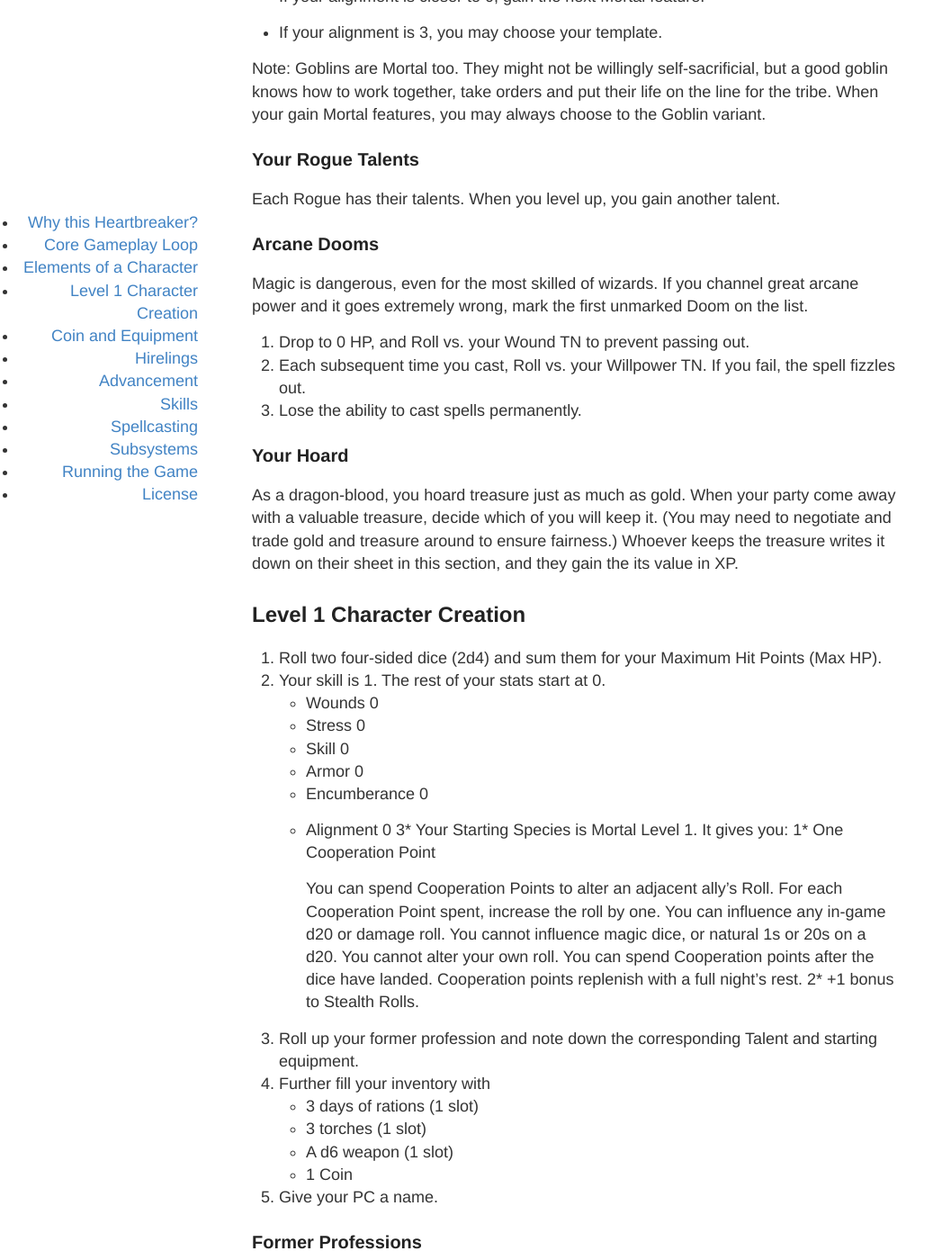
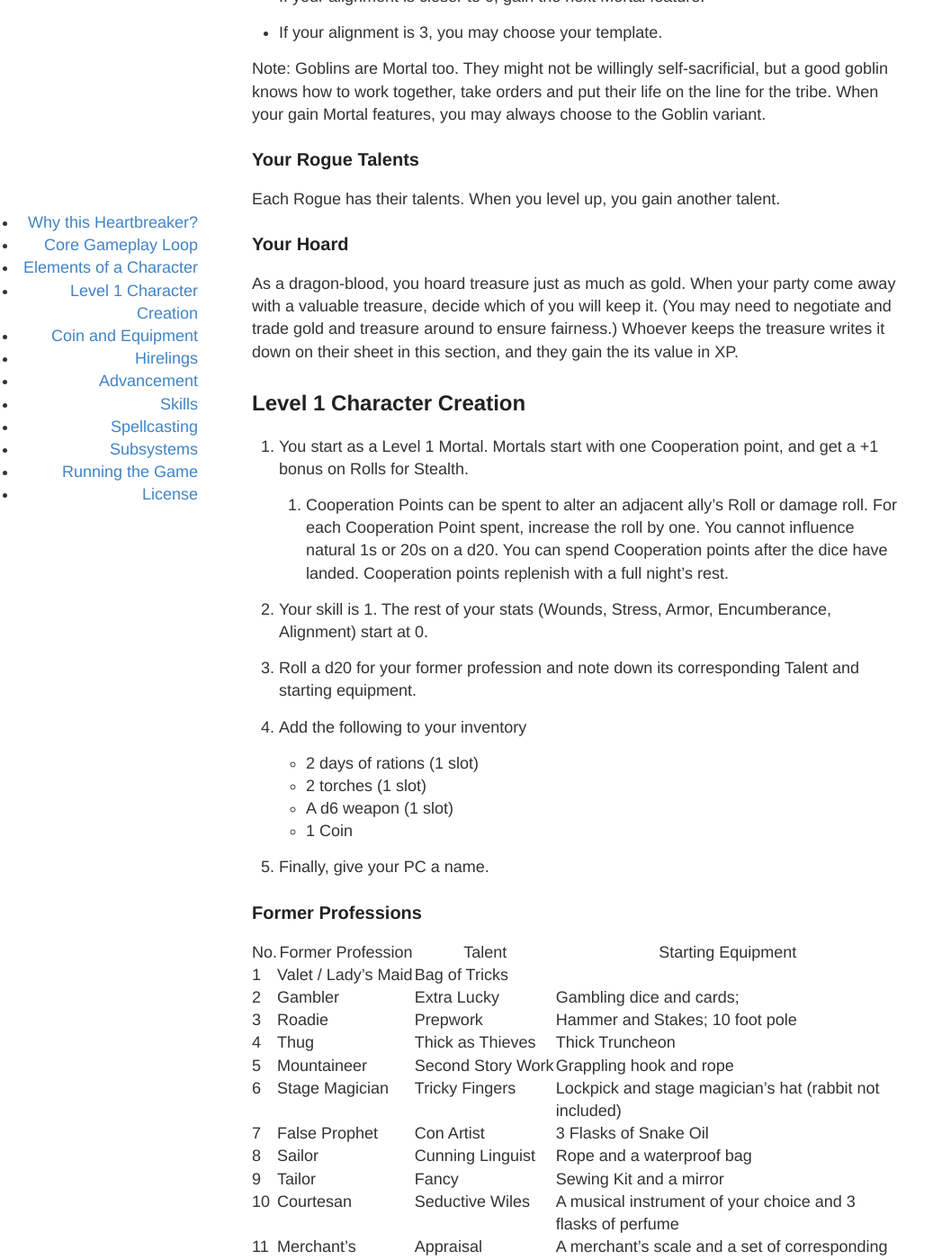
Before and after one commit to zechlau14/zechlau14.github.io, a Jekyll site: the page built from projects/heartbreaker.md, in a window 1280 px wide and 1400 px high, scrolled down 4853 px. Shown: the whole window at 90% size, without its empty margins (0-1057 px from the left). Built offline with Jekyll 4.4.1, drawn with Linux system fonts in a browser that asks for light colours; some of the changed text lies outside the part shown.

Commit message:
working on heartbreaker

```diff
--- a/projects/heartbreaker.md
+++ b/projects/heartbreaker.md
@@ -113,10 +113,10 @@ PCs have different types of Inventory Slots.
 
 An Inventory Slot can contain
 
-* 3 Light objects, such as rations, torches, flasks, daggers.
+* 2 Light objects, such as rations, torches, flasks, daggers.
 * 1 Medium object, such as a sword, a quiver of 20 arrows / bolts, a lantern.
 * 0.5 Heavy (2-handed) Weapon, e.g. greatsword
-* 100 Coins
+* 1 Coin (see below)
 
 ### Armor and Encumberance
 
@@ -148,40 +148,28 @@ Note: Goblins are Mortal too. They might not be willingly self-sacrificial, but
 
 Each Rogue has their talents. When you level up, you gain another talent.
 
-### Arcane Dooms
-
-Magic is dangerous, even for the most skilled of wizards. If you channel great arcane power and it goes extremely wrong, mark the first unmarked Doom on the list.
-
-1. Drop to 0 HP, and Roll vs. your Wound TN to prevent passing out.
-2. Each subsequent time you cast, Roll vs. your Willpower TN. If you fail, the spell fizzles out.
-3. Lose the ability to cast spells permanently.
-
 ### Your Hoard
 
 As a dragon-blood, you hoard treasure just as much as gold. When your party come away with a valuable treasure, decide which of you will keep it. (You may need to negotiate and trade gold and treasure around to ensure fairness.) Whoever keeps the treasure writes it down on their sheet in this section, and they gain the its value in XP.
 
 ## Level 1 Character Creation
 
-1. Roll two four-sided dice (2d4) and sum them for your Maximum Hit Points (Max HP).
-2. Your skill is 1. The rest of your stats start at 0.
-   * Wounds 0
-   * Stress 0
-   * Skill 0
-   * Armor 0
-   * Encumberance 0
-   * Alignment 0
-3* Your Starting Species is Mortal Level 1. It gives you:
-   1* One Cooperation Point
+1. You start as a Level 1 Mortal. Mortals start with one Cooperation point, and get a +1 bonus on Rolls for Stealth.
 
-      You can spend Cooperation Points to alter an adjacent ally's Roll. For each Cooperation Point spent, increase the roll by one. You can influence any in-game d20 or damage roll. You cannot influence magic dice, or natural 1s or 20s on a d20. You cannot alter your own roll. You can spend Cooperation points after the dice have landed. Cooperation points replenish with a full night's rest.
-   2* +1 bonus to Stealth Rolls.
-4. Roll up your former profession and note down the corresponding Talent and starting equipment.
-5. Further fill your inventory with
-   * 3 days of rations (1 slot)
-   * 3 torches (1 slot)
+   1. Cooperation Points can be spent to alter an adjacent ally's Roll or damage roll. For each Cooperation Point spent, increase the roll by one. You cannot influence natural 1s or 20s on a d20. You can spend Cooperation points after the dice have landed. Cooperation points replenish with a full night's rest.
+
+2. Your skill is 1. The rest of your stats (Wounds, Stress, Armor, Encumberance, Alignment) start at 0.
+
+3. Roll a d20 for your former profession and note down its corresponding Talent and starting equipment.
+
+4. Add the following to your inventory
+
+   * 2 days of rations (1 slot)
+   * 2 torches (1 slot)
    * A d6 weapon (1 slot)
    * 1 Coin
-6. Give your PC a name.
+
+5. Finally, give your PC a name.
 
 ### Former Professions
 
@@ -210,15 +198,27 @@ As a dragon-blood, you hoard treasure just as much as gold. When your party come
 
 ## Coin and Equipment
 
+A Coin is a large purse of copper coins that fits in one inventory slot, and is the equivalent of a labourer's wages for a week. In general,
+
+* One Coin pays for one inventory slot of adventuring equipment, such as a tool, a weapon or one piece of armor.
+
+* A Half-Coin pays for a light weapon, a day's lodging and food, a day's rations, a common item.
+
+* Two Coins pays for a heavy weapon or a specialised tool, such as Holy Water, lockpicks, a musical instrument, perfume, etc.
+
 ## Hirelings
 
-Cost to hire
+The daily wages of a hired adventurer is equal to their skill level. (e.g. A Level Two hireling costs Two Coin per day.) Adventurers start with Stress = 4 - their Level.
 
-Creating a hireling: either as lvl 0 or lvl 1.
+Skill-less peasants may be hired for mundane labor at a rate of One Coin per week in a  safe place, or a Half-Coin per day in dangerous places like a dungeon. Skill-less peasants start in dangerous places with Stress 6.
 
-Loyalty Roll
+**Many GOBLINS** template for hirelings.
 
-Hireling Template as group? Group of goblins filed off?
+In combat, hired adventurers have to Roll against Stress just like NPC monsters. On a failed Roll, the hirelings will flee for their lives. Roll against Stress when
+
+* a PC goes down
+
+* half of the hirelings numbers is defeated
 
 ## Advancement
 
@@ -464,9 +464,15 @@ Magical clothing, like magical robes and pointy hats, are Mana containers. Magic
 
 ### Exploration
 
-#### Random Encounter Roll
+#### Holy Light
 
-The noisiest PC, DM's choice, makes a Luck Roll (usually vs. TN 12). On a failure, something or someone comes your way.
+When exploring a tomb or dungeon, the darkness inside is the darkness of the grave. Without holy light, the PCs will attract ghosts, undead or other creatures of the night.
+
+When PCs pray on a holy talisman, set up a d20 as the countdown clock for the duration of the light. Every dungeon turn, roll a d6 and subtract it from the clock. If the d6 lands on 6, roll again and subtract again.
+
+When the clock lands on 3, PCs get an omen of a wandering encounter. On 0, the clock ticks back up to 3, also resulting in an omen. If the clock is negative, a wandering encounter occurs that turn, unless the PCs can set themselves up in a sheltered area.
+
+Holy power cannot be reset. It must tick all the way down, then PCs can pray again to restart the clock.
 
 #### Reaction Roll
 
--- a/projects/pets-and-fedoras.html
+++ b/projects/pets-and-fedoras.html
@@ -6,7 +6,7 @@
   <meta http-equiv="Content-Type" content="text/html; charset=utf-8" />
   <meta http-equiv="Content-Style-Type" content="text/css" />
   <meta name="generator" content="pandoc" />
-  <title>pets-and-fedoras-slides</title>
+  <title>"Pets and Fedoras Slides"</title>
   <style type="text/css">
     code{white-space: pre-wrap;}
     span.smallcaps{font-variant: small-caps;}
```
Also changed, not shown: other parts of projects/heartbreaker.md (+4 -2 lines).
